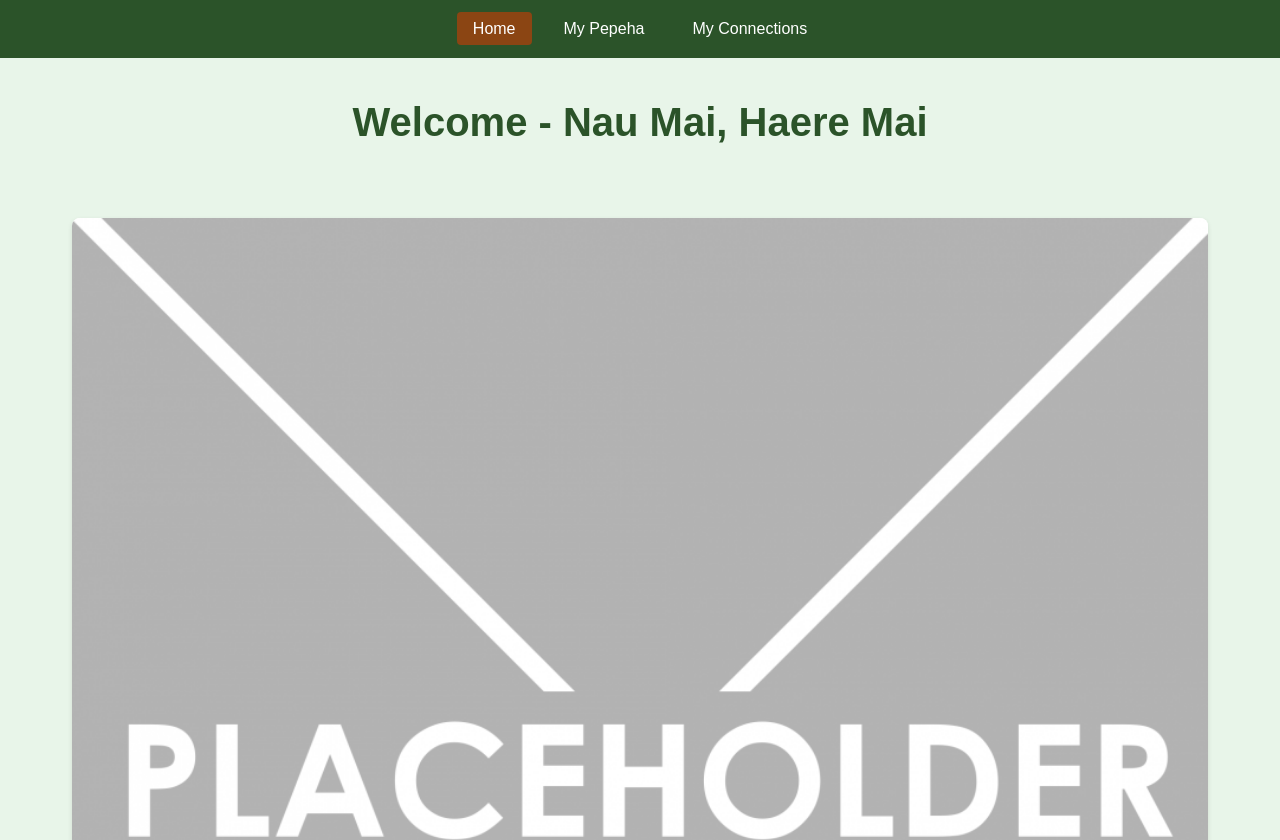
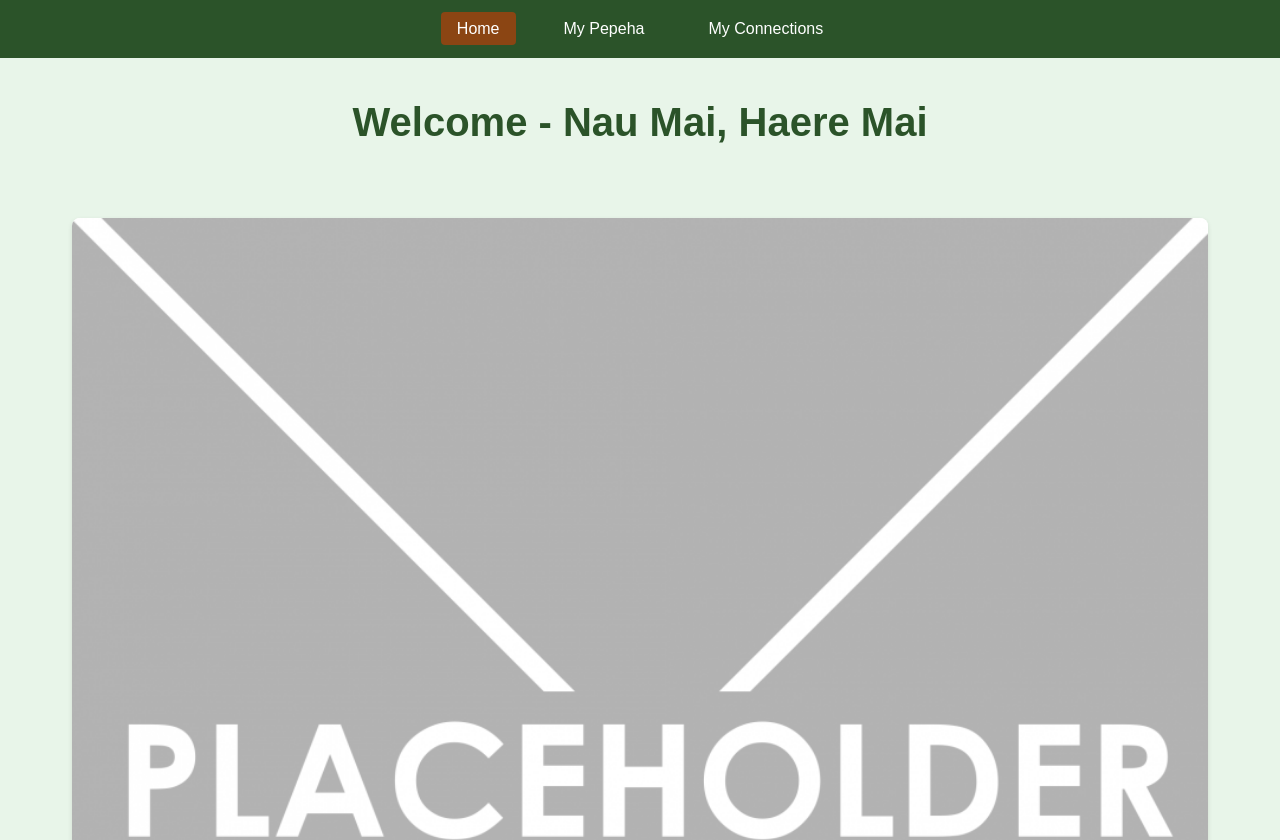
Before and after one commit to joshykanwd/Pepeha-Website-Template-1, a plain HTML site: page index.html in a window 1280 px wide. Shown: the top 840 px of the page. Drawn offline with Linux system fonts and the light colour scheme.

Commit message:
Assistant checkpoint: Fix navigation menu display
Assistant generated file changes:
- css/style.css: Fix navigation styling

---

User prompt:

why are there 9 buttons not 3 showing on the index page

```diff
--- a/css/style.css
+++ b/css/style.css
@@ -63,9 +63,10 @@ nav {
 nav ul {
   list-style-type: none;
   display: flex;
-  flex-wrap: wrap;
   justify-content: center;
-  gap: 1rem;
+  gap: 2rem;
+  max-width: 600px;
+  margin: 0 auto;
 }
 
 nav li a {
```
